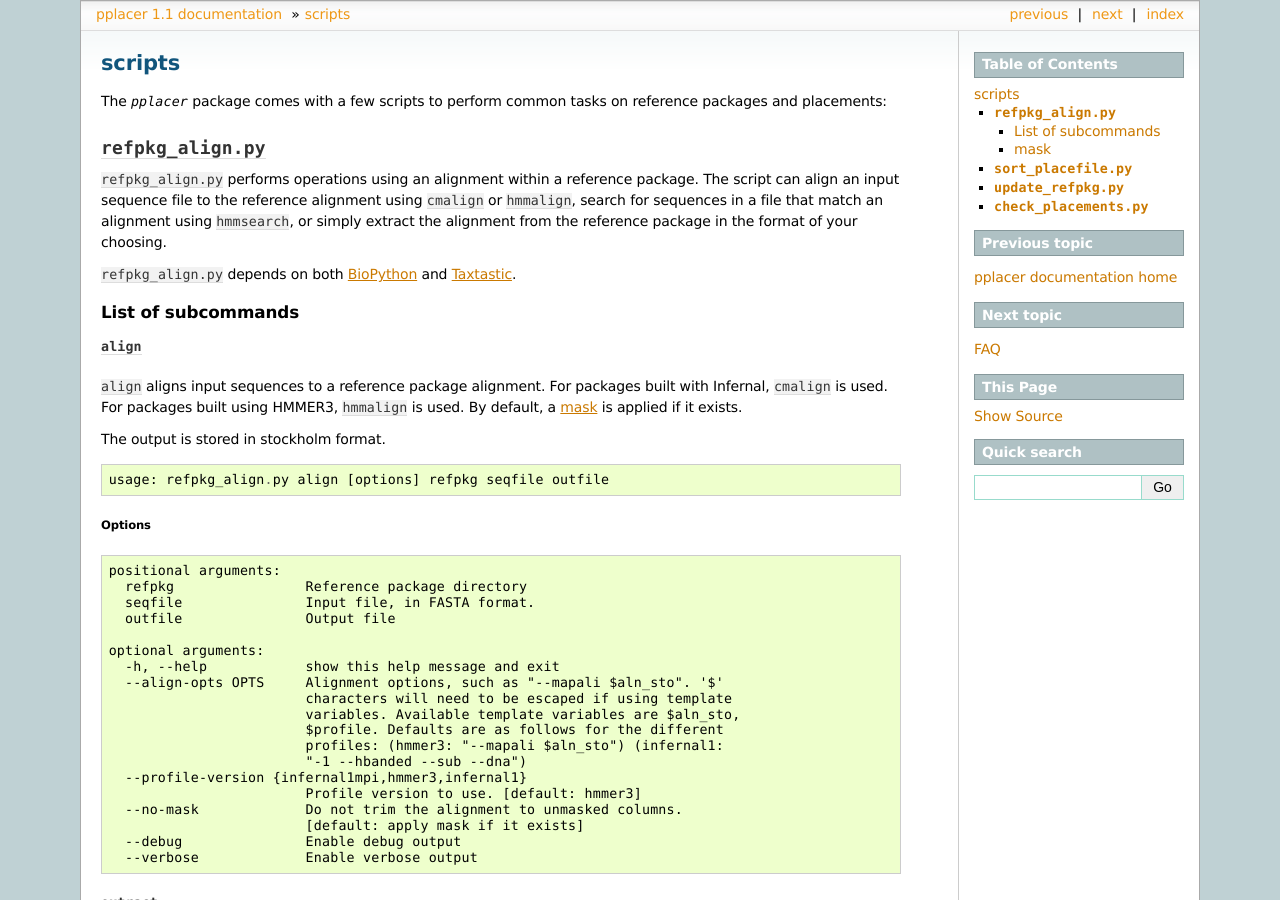
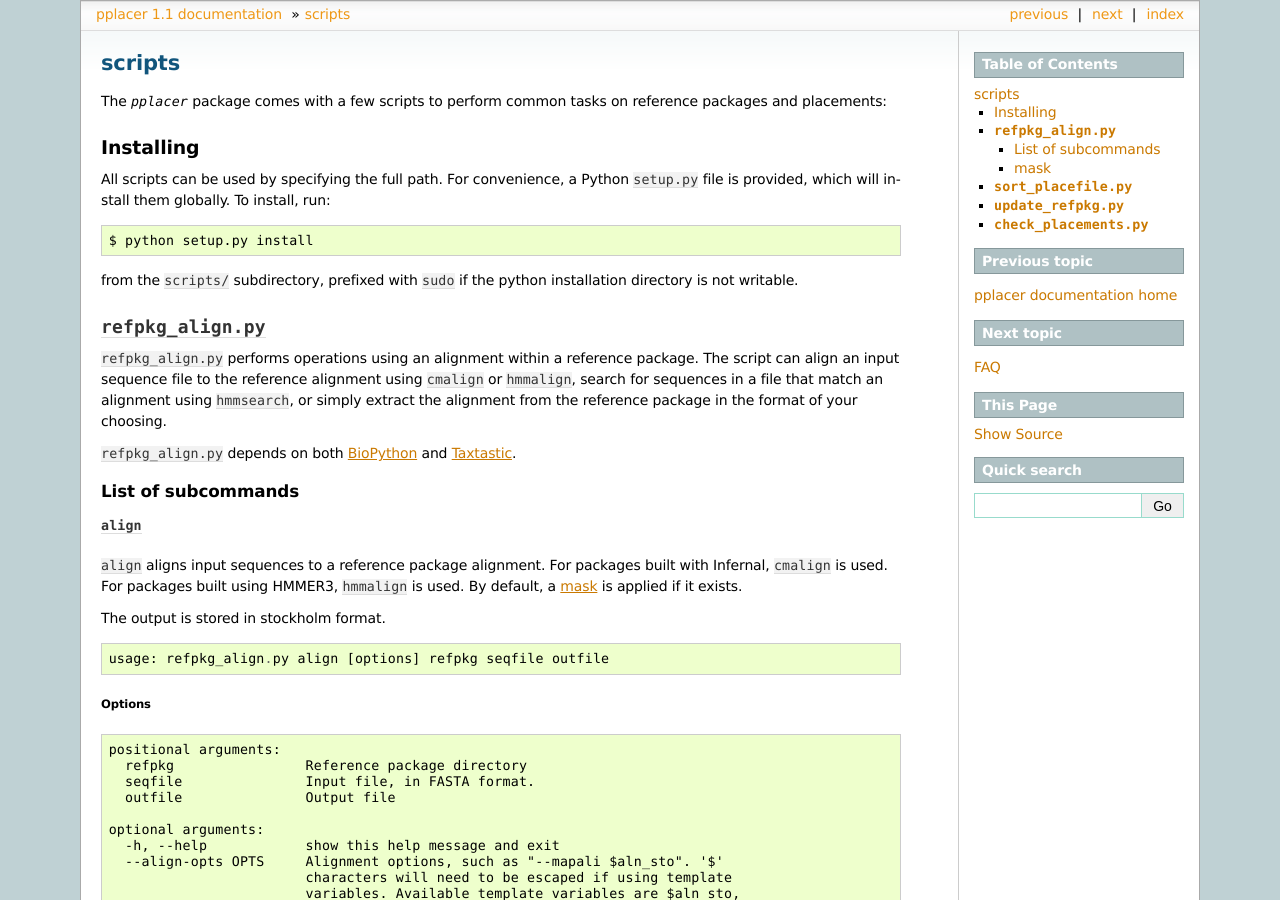
Before and after one commit to matsen/pplacer, a Sphinx documentation site: the page built from docs/scripts.rst, in a window 1280 px wide and 900 px high. Built offline with Sphinx 7.4.7, drawn with Linux system fonts in a browser that asks for light colours; formulas are drawn with MathJax 3; pages that are not in the unit, such as notebooks, are missing from menus.

Commit message:
Note on installing scripts

```diff
--- a/docs/scripts.rst
+++ b/docs/scripts.rst
@@ -6,8 +6,21 @@
 scripts
 =======
 
+
 The `pplacer` package comes with a few scripts to perform common tasks on
 reference packages and placements:
+
+Installing
+==========
+
+All scripts can be used by specifying the full path.  For convenience, a Python
+``setup.py`` file is provided, which will install them globally.  To install,
+run::
+
+   $ python setup.py install
+
+from the ``scripts/`` subdirectory, prefixed with ``sudo`` if the python
+installation directory is not writable.
 
 ``refpkg_align.py``
 ===================
```
